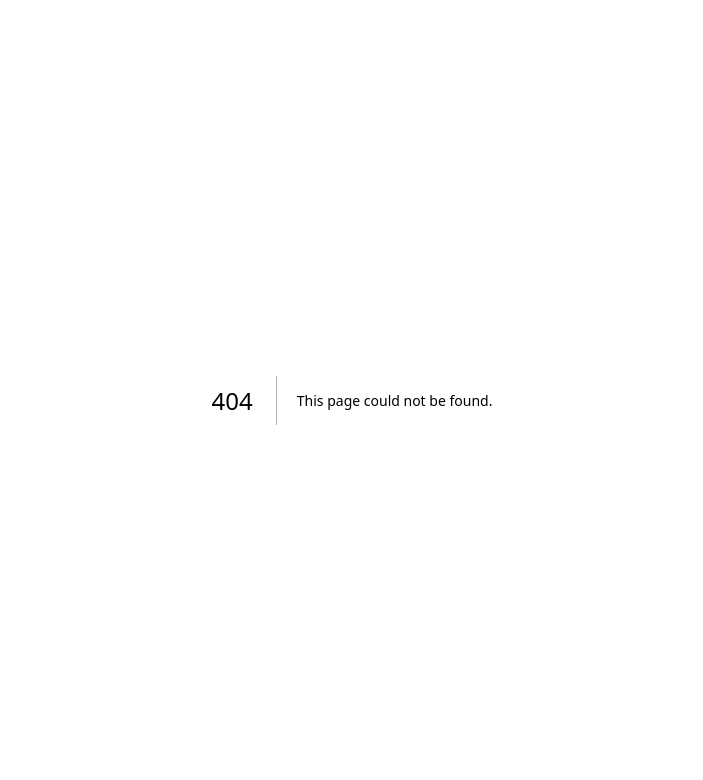
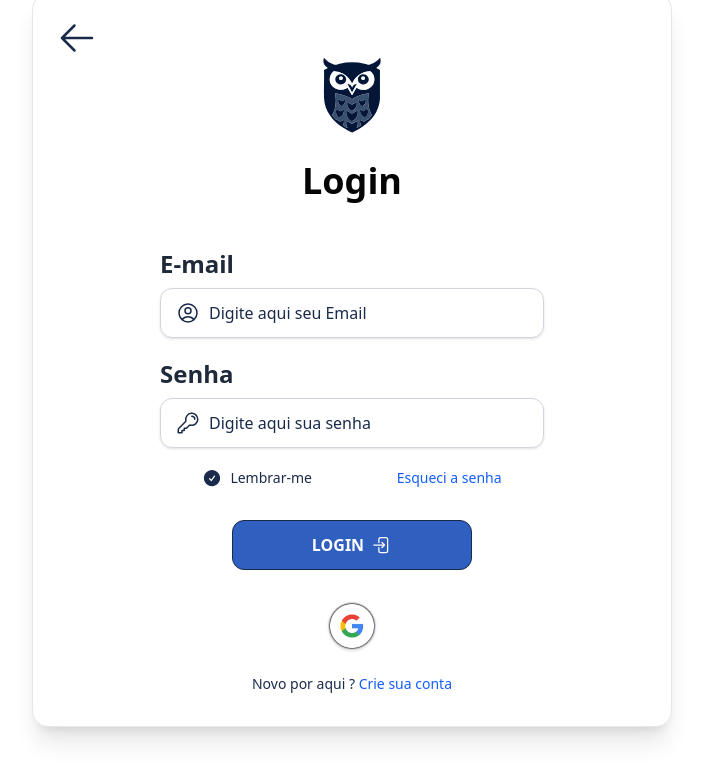
Before and after one commit to fga-eps-mds/2025.2-Valhalla, a Next.js app in the folder Front/: page /login in a window 1280 px wide. Before the commit this address had no page. Shown: the top 780 px of the page, without its empty margins (288-991 px from the left). Built offline with nearby package versions, Linux system fonts and the light colour scheme.

Commit message:
refactore: alteracoes finais
Co-authored-by: Lucas Oliveira <lucas.odpaula@gmail.com>

```diff
--- a/Front/src/app/(auth)/cadastro/login/page.tsx
+++ b/Front/src/app/(auth)/login/page.tsx
@@ -11,9 +11,10 @@ import {
 import { CheckCircleIcon } from '@heroicons/react/24/solid';
 import Image from "next/image";
 import Link from "next/link";
-import { jwtDecode } from 'jwt-decode';
-import { useAuth } from '../../../contexts/AuthContext';
-import { loginUsuario, getOneUsuario } from '../../../utils/api';
+//import { jwtDecode } from 'jwt-decode';
+import { useAuth } from '../../contexts/AuthContext';
+//import { loginUsuario, getOneUsuario } from '../../utils/api';
+import { loginUsuario } from '@/app/utils/api';
 
 export default function Login() {
     const [email, setEmail] = useState('');
@@ -32,17 +33,15 @@ export default function Login() {
         }
         try {
             const response = await loginUsuario(email, senha);
-            const token = response.access_token;
 
-            localStorage.setItem("token", token);
+            const {acess_token, user} = response;
 
-            const decoded: { sub?: string } = jwtDecode(token);
-            if (decoded.sub) {
-                const userData = await getOneUsuario(Number(decoded.sub));
-                setLoggedInUser(userData);
-            }
+            localStorage.setItem("token", acess_token);
 
-            router.push('/');
+            setLoggedInUser(user);
+
+            router.push('/denuncia');
+
         } catch (error) {
             console.error('ERRO DETALHADO DO LOGIN:', error);
             console.error('Erro ao fazer login:', error);
--- a/Front/src/app/(auth)/recuperacao-senha/page.tsx
+++ b/Front/src/app/(auth)/recuperacao-senha/page.tsx
@@ -53,7 +53,7 @@ export default function RecuperarSenha() {
                 </Link>
                 {/* arrumar a logo*/}
                 <Image
-                    src="/Corujuda - contorno.svg"
+                    src="/logos/Corujuda.svg"
                     alt='Logo do Guardiões da Universidade. Uma coruja com pelagem azul'
                     width={120}
                     height={120}
```
Also changed, not shown: Front/src/app/(app)/denuncia/page.tsx (renamed from Front/src/app/(auth)/paginaDenuncia/page.tsx), Front/src/app/(auth)/cadastro/page.tsx (renamed from Front/src/app/(auth)/cadastro/cadastro/page.tsx), Front/src/app/utils/api.ts (line endings or trailing spaces).
